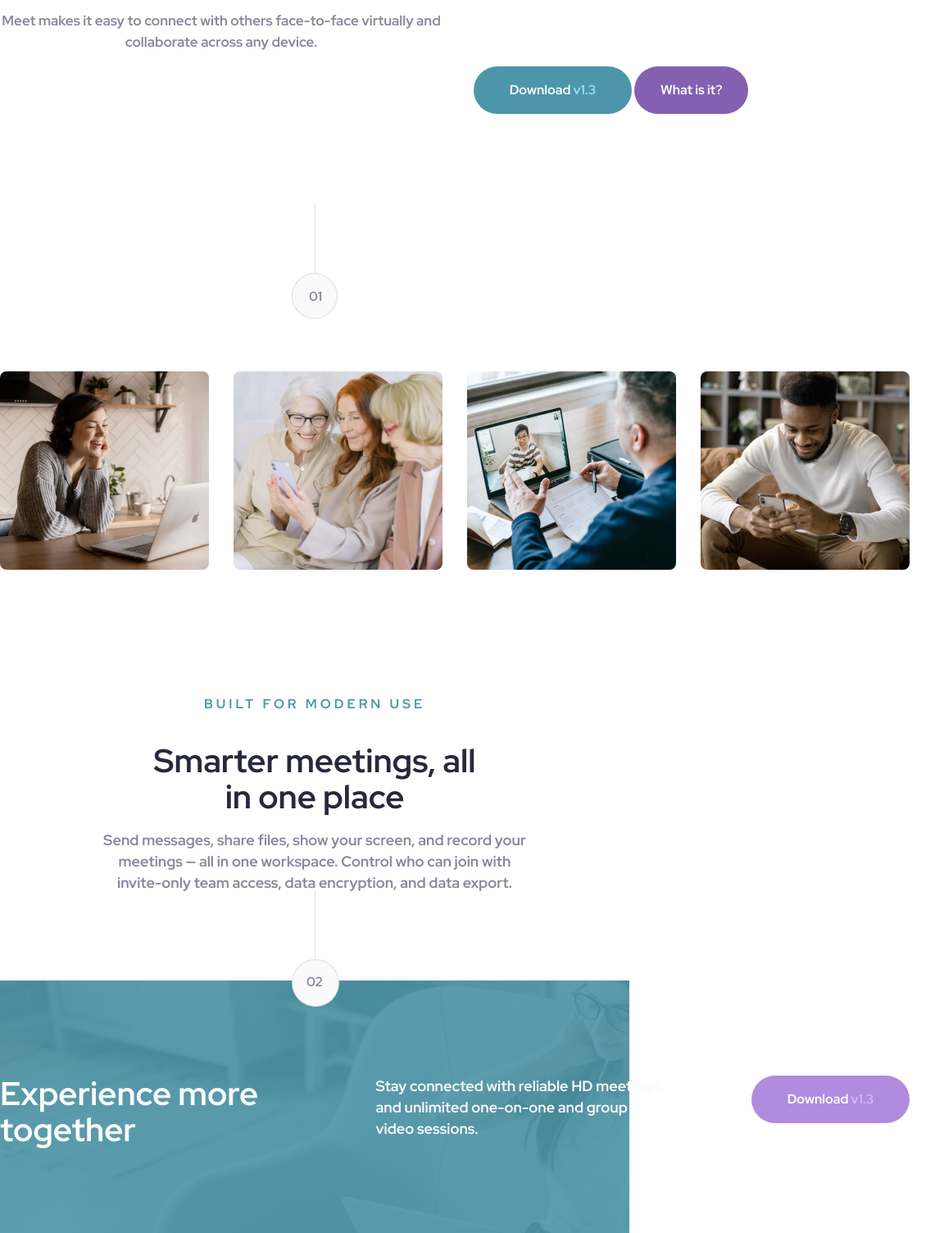
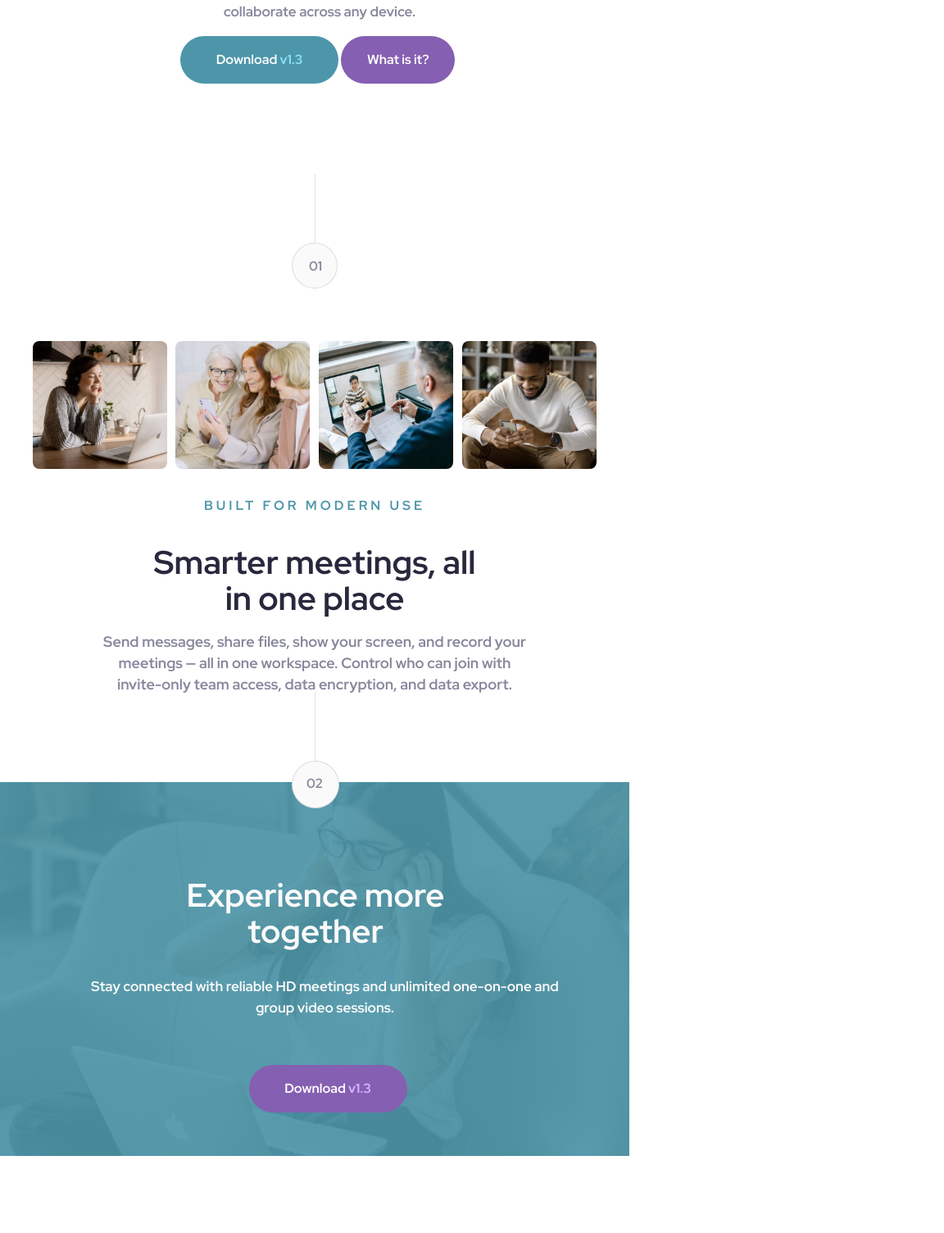
Before and after one commit to amt-joseph-lantey/Meet_Landing_Page, a plain HTML site: page index.html in a window 768 px wide. Shown: the part 693-2197 px from the top of the page at 82% size, 1152 px wide, since content can reach past the window. After the commit the page ends 2103 px from the top, so only its background shows below. Drawn offline with Linux system fonts and the light colour scheme.

Commit message:
tablet mode completed

```diff
--- a/index.html
+++ b/index.html
@@ -4,11 +4,9 @@
   <meta charset="UTF-8">
   <meta http-equiv="X-UA-Compatible" content="IE=edge">
   <meta name="viewport" content="width=device-width, initial-scale=1.0">
-    <title>
-    Backend Mentor | Meet landing page
-    </title>
-    <link rel="icon" type="image/x-icon" href="./assets/favicon-32x32.png">
-    <link rel="stylesheet" href="style.css">
+  <title> Backend Mentor | Meet landing page</title>
+  <link rel="icon" type="icon" href="assets/favicon-32x32.png">
+  <link rel="stylesheet" href="style.css">
 </head>
 <body>
   <main>
@@ -28,12 +26,8 @@
       <div class="intro_text">
         <h1>Group Chat<br>for Everyone</h1>
         <p>Meet makes it easy to connect with others face-to-face virtually and collaborate across any device.</p>
-
-        <div class="buttons">
-          <button class="download_button1" type="button">Download <span class="span1">v1.3 </span></button>
-          <button class="what_button" type="button">What is it?</button>
-        </div>
-
+        <button class="download_button1" type="button">Download <span class="span1">v1.3 </span></button>
+        <button class="what_button" type="button">What is it?</button>
       </div>
 
       <div class="hero_right">
--- a/style.css
+++ b/style.css
@@ -6,15 +6,15 @@ body{
     margin: 0;
     padding: 0;
     font-family: red hat display;
-    /* overflow-x: hidden; */
+    overflow-x: hidden;
 }
 
-::before,
+/* ::before,
 ::after{
     margin: 0;
     padding: 0;
     box-sizing: border-box;
-}
+} */
 
 .logo img{
     width: 119px;
@@ -43,12 +43,13 @@ body{
     margin-top: 66px;
     margin-left: auto;
     margin-right: auto;
-    width: 1504px;
+    /* width: 1504px; */
 
 }
 
 .intro_text{
     margin-top: 47px;
+    margin-bottom: auto;
 }
 
 .intro_text h1{
@@ -88,6 +89,7 @@ body{
     color: #FFFFFF;
     border-radius: 29px;
     border: none;
+    margin-left: 100px;
 }
 
 .download_button1:hover{
@@ -122,12 +124,6 @@ body{
     background-color: #B18BDD;
 }
 
-.buttons{
-    width: 348px;
-    margin-left: auto;
-    margin-right: auto;
-
-}
 
 .shape1{
     width: 56px;
@@ -312,7 +308,7 @@ footer{
     font-size: 16px;
     line-height: 26px;
     color: #FFFFFF;
-    background: #B18BDD;
+    background: #855FB1;
     border-radius: 29px;
     border: none;
 }
@@ -324,15 +320,19 @@ footer{
     font-size: 16px;
     line-height: 26px;
     color: #D9B8FF;
+    ;
 }
 
 .download_button2:hover{
     cursor: pointer;
-    background-color: #D9B8FF;
+    background-color: #B18BDD;
 }
 
-@media only screen and (min-width: 768px) and (max-width: 1204px) {
-    .logo img{
+
+@media only screen and (min-width: 768px) and (max-width: 1104px) {
+    .logo{
+        margin-top: -32px;
+        margin-left: -320px;
     }
 
     .hero_left, .hero_right{
@@ -340,18 +340,64 @@ footer{
     }
 
     .hero_image{
-        display: block;
+        display: flex;
+        margin-left: -26px;
     }
 
-    .hero_image img{
+    .intro{
+        display: flex;
+        flex-direction: column;
+    }
+
+    .intro_text{
+        margin-left: 120px;
 
     }
 
-    .intro{
-        display: inline-block;
+    .middle_images{
+        width: 689px;
+        gap: 10px;
     }
 
-    .intro_text{
+    .middle_images img{
+        width: 164px;
+        height: 156px;
+    }
 
+    .function{
+        margin-top: 32px;
     }
+
+    footer{
+        background-image: linear-gradient(0,#4D96A9E7,#4D96A9E7),url(assets/tablet/image-footer.jpg);
+        width: 100%;
+        width: 768px;
+        height: 456px;
+    }
+
+    .footercontent{
+        display: inline-block;
+        text-align: center;
+    }
+
+    .footercontent h1{
+        margin-left: 210px;
+    }
+
+    .footercontent p{
+        margin-left: 110px;
+        margin-top: 32px;
+        width: 573px;
+        height: 52px;
+        width: 573px;
+        font-size: 17px;
+    }
+
+    .download_button2{
+        margin-top: 40px;
+        margin-left: -310px;
+    }
+
+
+
 }
```
